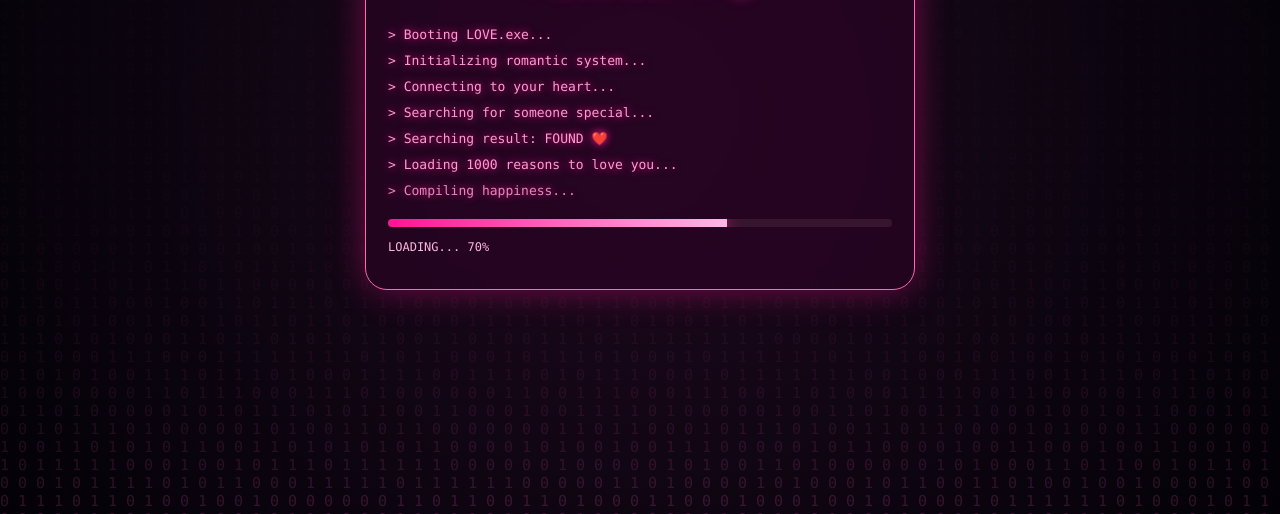
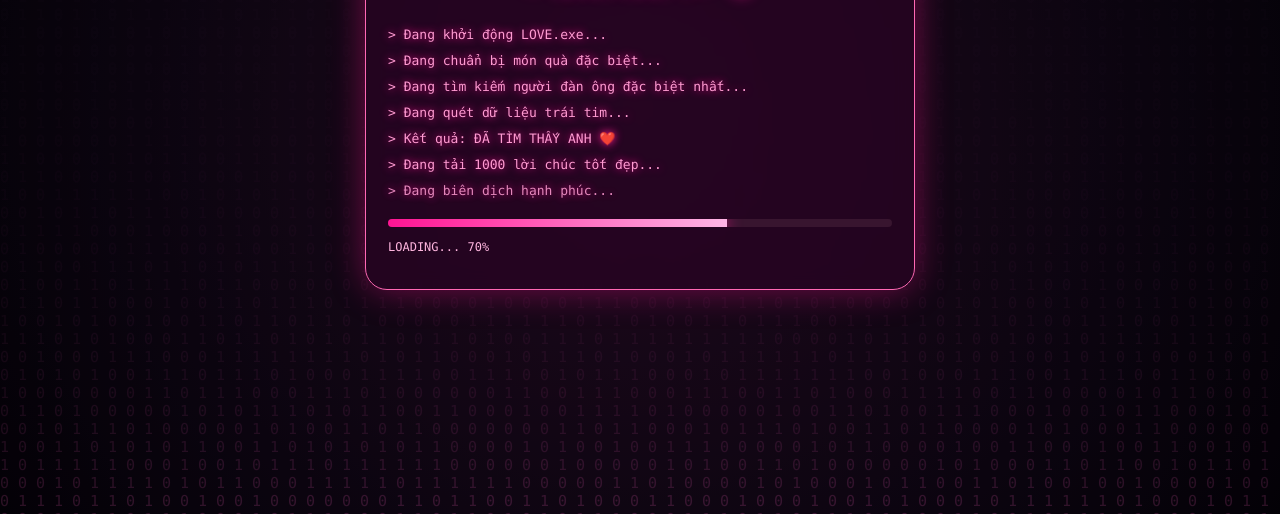
Before and after one commit to ThuyTrang1704/love, a plain HTML site: page index.html in a window 1280 px wide. Shown: the part 286-800 px from the top of the page. Drawn offline with Linux system fonts and the light colour scheme; animation ran at ten frames a second.

Commit message:
Update index.html

```diff
--- a/index.html
+++ b/index.html
@@ -202,7 +202,7 @@ h2 {
         </div>
 
         <div id="sub">
-            > ERROR 404: Không tìm thấy ai đáng yêu hơn em! ❤️
+            > ERROR 404: Không tìm thấy ai đáng yêu hơn em đâu nhé! ❤️
             <br><br>
             while (true) { I_LOVE_YOU(); }
         </div>
@@ -267,25 +267,35 @@ matrix();
 
 const loadingLines = [
 
-    "> Booting LOVE.exe...",
+    "> Đang khởi động LOVE.exe...",
 
-    "> Initializing romantic system...",
+    "> Đang chuẩn bị món quà đặc biệt...",
 
-    "> Connecting to your heart...",
+    "> Đang tìm kiếm người đàn ông đặc biệt nhất...",
 
-    "> Searching for someone special...",
+    "> Đang quét dữ liệu trái tim...",
 
-    "> Searching result: FOUND ❤️",
+    "> Kết quả: ĐÃ TÌM THẤY ANH ❤️",
 
-    "> Loading 1000 reasons to love you...",
+    "> Đang tải 1000 lời chúc tốt đẹp...",
 
-    "> Compiling happiness...",
+    "> Đang biên dịch hạnh phúc...",
 
-    "> Checking girlfriend status: CUTE 💗",
+    "> Đang cài đặt niềm vui và tiếng cười...",
 
-    "> Installing hugs and kisses...",
+    "> Đang chuẩn bị những cái ôm thật chặt...",
 
-    "> LOVE SYSTEM: READY ❤️"
+    "> Chúc anh ngày 19/11 thật vui vẻ và hạnh phúc! 💗",
+
+    "> Chúc anh luôn mạnh khỏe, bình an và thành công...",
+
+    "> Mong mọi điều tốt đẹp nhất sẽ đến với anh...",
+
+    "> Cảm ơn anh vì đã xuất hiện trong cuộc đời em...",
+
+    "> Luôn vui vẻ, tự tin và là chính anh nhé! ❤️",
+
+    "> LOVE SYSTEM: ANH LUÔN LÀ NGƯỜI ĐẶC BIỆT! 💗"
 
 ];
 
```
